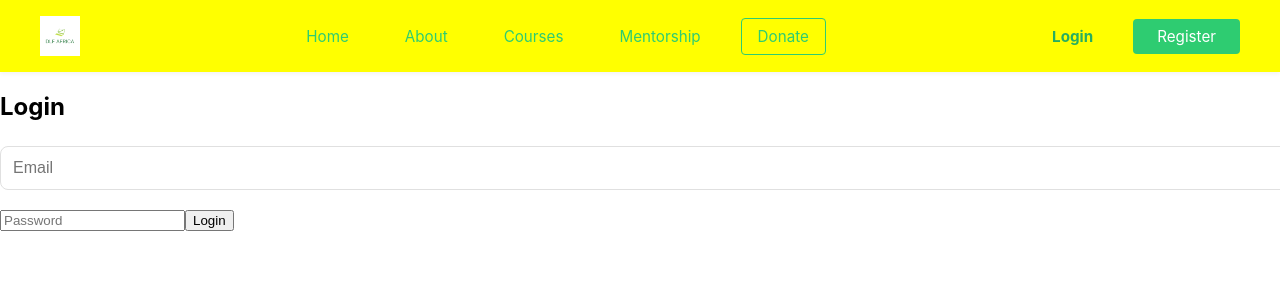
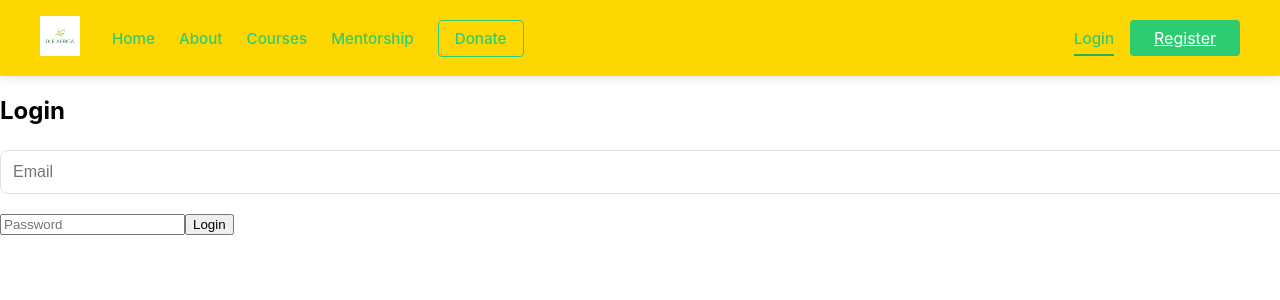
Before and after one commit to Darlington6/dlf-africa, a React (Create React App) app in the folder frontend/: page /login in a window 1280 px wide. Shown: the top 300 px of the page. Built offline with nearby package versions, Linux system fonts and the light colour scheme; no server answers.

Commit message:
Modified mobile view for navbar

```diff
--- a/frontend/src/components/Navbar.css
+++ b/frontend/src/components/Navbar.css
@@ -1,12 +1,11 @@
-/* Navbar.css - Final Enhanced Version */
+/* Navbar Base Styles */
 .navbar {
     width: 100%;
-    z-index: 1000;
-    background-color: yellow;
-    padding: 1rem 0;
-    box-shadow: 0 2px 4px rgba(0,0,0,0.05);
+    background-color: #FFD700;
+    box-shadow: 0 2px 10px rgba(0, 0, 0, 0.1);
     position: sticky;
     top: 0;
+    z-index: 1000;
   }
 
   .nav-container {
@@ -15,82 +14,84 @@
     align-items: center;
     max-width: 1200px;
     margin: 0 auto;
-    padding: 0 2rem;
+    padding: 1rem 2rem;
     position: relative;
   }
 
-.nav-logo a {
-    display: flex;
-    align-items: center;
-    text-decoration: none;
+  .nav-logo .logo-img {
+    height: 40px;
+    transition: transform 0.3s ease;
   }
 
-/* Navigation Links */
+  .nav-logo .logo-img:hover {
+    transform: scale(1.05);
+  }
+
+  /* Desktop Navigation */
   .nav-menu,
   .nav-auth {
     display: flex;
-    gap: 1.5rem;
     align-items: center;
   }
 
-.nav-menu a,
-.nav-auth a,
-.nav-auth button {
+  .nav-menu {
+    gap: 1.5rem;
+    margin-left: 2rem;
+  }
+
+  .nav-auth {
+    gap: 1rem;
+    margin-left: auto;
+  }
+
+  .nav-link,
+  .auth-link {
     color: #2ecc71;
     text-decoration: none;
-    padding: 0.5rem 1rem;
+    font-size: 0.95rem;
+    font-weight: 500;
+    padding: 0.5rem 0;
+    position: relative;
     transition: all 0.3s ease;
-    background-color: transparent;
-    border: none;
-    font-size: 0.95rem;
-    display: flex;
-    align-items: center;
-    gap: 0.5rem;
   }
 
-/* Active Link */
-.nav-menu a.active,
-.nav-auth a.active {
-    font-weight: bold;
+  .nav-link:hover,
+  .auth-link:hover {
     color: #27ae60;
   }
 
-/* Donate Link Special Style */
-.nav-menu a[href="/donation"] {
-    border: 1px solid #2ecc71 !important;
-    border-radius: 4px;
+  .nav-link.active::after,
+  .auth-link.active::after {
+    content: '';
+    position: absolute;
+    bottom: 0;
+    left: 0;
+    width: 100%;
+    height: 2px;
+    background-color: #27ae60;
   }
 
-/* Register Button */
+  /* Special Buttons */
+  .donation-link {
+    border: 1px solid #2ecc71;
+    border-radius: 4px;
+    padding: 0.5rem 1rem !important;
+  }
+
   .register-btn {
-    background-color: #2ecc71 !important;
+    background-color: #2ecc71;
     color: white !important;
     border-radius: 4px;
-    padding: 0.5rem 1.5rem !important;
+    padding: 0.5rem 1.5rem;
   }
 
-/* Logout Button */
   .logout-btn {
-    border: 1px solid #e74c3c !important;
-    color: #e74c3c !important;
+    border: 1px solid #e74c3c;
+    color: #e74c3c;
     border-radius: 4px;
-    padding: 0.5rem 1.5rem !important;
-}
-
-/* Hover Effects */
-.nav-menu a:hover,
-.nav-auth a:hover {
-    color: #27ae60;
-}
-
-.nav-menu a[href="/donation"]:hover,
-.register-btn:hover {
-    background-color: rgba(46, 204, 113, 0.1);
-    text-decoration: none;
-}
-
-.logout-btn:hover {
-    background-color: rgba(231, 76, 60, 0.1);
+    padding: 0.5rem 1.5rem;
+    background: transparent;
+    cursor: pointer;
   }
 
   /* Mobile Menu Button */
@@ -102,77 +103,90 @@
     font-size: 1.5rem;
     cursor: pointer;
     padding: 0.5rem;
-    transition: transform 0.3s ease;
+    z-index: 1001;
   }
 
-.mobile-menu-button.active {
-    transform: rotate(90deg);
+  /* Mobile Menu Backdrop */
+  .mobile-menu-backdrop {
+    display: none;
+    position: fixed;
+    top: 0;
+    left: 0;
+    right: 0;
+    bottom: 0;
+    background-color: rgba(0, 0, 0, 0.5);
+    z-index: 999;
+    opacity: 0;
+    transition: opacity 0.3s ease;
   }
 
-/* Enhanced Mobile Menu Styles */
+  .mobile-menu-backdrop.active {
+    display: block;
+    opacity: 1;
+  }
+
+  /* Responsive Styles */
   @media (max-width: 768px) {
+    .nav-container {
+      padding: 1rem;
+    }
+
+    .mobile-menu-button {
+      display: block;
+    }
+
     .nav-menu,
     .nav-auth {
-        display: none;
+      position: fixed;
+      top: 70px;
+      left: 0;
+      right: 0;
+      background-color: white;
       flex-direction: column;
-        width: 100%;
-        position: absolute;
-        top: 70px; /* Fixed position based on navbar height */
-        left: 0;
-        background-color: white;
-        padding: 0; /* Changed from 2rem to prevent overflow */
-        box-shadow: 0 4px 8px rgba(0,0,0,0.1);
+      gap: 0;
+      padding: 1rem 0;
+      box-shadow: 0 5px 10px rgba(0, 0, 0, 0.1);
+      transform: translateY(-100%);
+      opacity: 0;
+      transition: all 0.3s ease;
       z-index: 1000;
-        gap: 0;
       max-height: calc(100vh - 70px);
       overflow-y: auto;
     }
 
     .nav-menu.active,
     .nav-auth.active {
-        display: flex;
+      transform: translateY(0);
+      opacity: 1;
     }
 
-    .mobile-menu-button {
-        display: block;
+    .nav-link,
+    .auth-link,
+    .logout-btn {
+      width: 100%;
+      padding: 1rem 2rem;
+      text-align: left;
+      border-bottom: 1px solid #f0f0f0;
+      color: #333;
+      font-size: 1rem;
     }
 
-    /* Link items */
-    .nav-menu a,
-    .nav-auth a,
-    .nav-auth button {
-        padding: 1rem 2rem;
-        border-bottom: 1px solid #f0f0f0;
-        width: 100%;
-        text-align: left;
-        margin: 0;
-        color: #333;
-        font-size: 1rem;
-        justify-content: flex-start;
+    .nav-link.active::after,
+    .auth-link.active::after {
+      display: none;
     }
 
-    /* Remove border from last item */
-    .nav-menu a:last-child,
-    .nav-auth a:last-child,
-    .nav-auth button:last-child {
-        border-bottom: none;
-    }
-
-    /* Special buttons */
-    .nav-menu a[href="/donation"],
-    .register-btn,
-    .logout-btn {
-        margin: 1rem auto;
-        width: 90%;
-        text-align: center;
-        border: 1px solid !important;
-        border-radius: 4px;
-    }
-
-    /* Active state */
-    .nav-menu a.active,
-    .nav-auth a.active {
+    .nav-link.active,
+    .auth-link.active {
       background-color: rgba(46, 204, 113, 0.05);
       font-weight: bold;
     }
+
+    .donation-link,
+    .register-btn,
+    .logout-btn {
+      margin: 0.5rem auto;
+      width: calc(100% - 4rem);
+      text-align: center;
     }
+  }
--- a/frontend/src/components/Navbar.js
+++ b/frontend/src/components/Navbar.js
@@ -1,4 +1,4 @@
-import React, { useState } from "react";
+import React, { useState, useEffect } from "react";
 import { NavLink, useNavigate } from "react-router-dom";
 import { FaUser, FaSignOutAlt, FaBars, FaTimes } from "react-icons/fa";
 import "../components/Navbar.css";
@@ -8,6 +8,17 @@ const Navbar = () => {
   const token = localStorage.getItem("token");
   const [mobileMenuOpen, setMobileMenuOpen] = useState(false);
 
+  // Close mobile menu when clicking outside
+  useEffect(() => {
+    const handleClickOutside = (event) => {
+      if (mobileMenuOpen && !event.target.closest('.nav-container')) {
+        setMobileMenuOpen(false);
+      }
+    };
+    document.addEventListener('mousedown', handleClickOutside);
+    return () => document.removeEventListener('mousedown', handleClickOutside);
+  }, [mobileMenuOpen]);
+
   const handleLogout = () => {
     localStorage.removeItem("token");
     navigate("/login");
@@ -16,10 +27,7 @@ const Navbar = () => {
 
   const toggleMobileMenu = () => setMobileMenuOpen(!mobileMenuOpen);
 
-  // Close mobile menu when clicking any link
-  const closeMobileMenu = () => {
-    if (mobileMenuOpen) setMobileMenuOpen(false);
-  };
+  const closeMobileMenu = () => setMobileMenuOpen(false);
 
   const navLinks = [
     { path: "/", name: "Home" },
@@ -42,18 +50,14 @@ const Navbar = () => {
   return (
     <nav className="navbar">
       <div className="nav-container">
-        {/* Logo */}
         <div className="nav-logo">
           <NavLink to="/" onClick={closeMobileMenu}>
-            <img
-              src="/logo.png"
-              alt="DLF Africa Logo"
-              style={{ height: "40px" }}
-            />
+            <img src="/logo.png" alt="DLF Africa Logo" className="logo-img" />
           </NavLink>
         </div>
 
-        {/* Desktop Menu */}
+        <div className={`mobile-menu-backdrop ${mobileMenuOpen ? 'active' : ''}`}></div>
+
         <div className={`nav-menu ${mobileMenuOpen ? "active" : ""}`}>
           {navLinks.map((link) => (
             <NavLink
@@ -71,14 +75,13 @@ const Navbar = () => {
           ))}
         </div>
 
-        {/* Auth Links */}
         <div className={`nav-auth ${mobileMenuOpen ? "active" : ""}`}>
           {authLinks.map((link) => (
             link.path ? (
               <NavLink
                 key={link.path}
                 to={link.path}
-                className={link.isPrimary ? "register-btn" : ""}
+                className={link.isPrimary ? "register-btn" : "auth-link"}
                 onClick={closeMobileMenu}
               >
                 {link.icon && <span className="icon">{link.icon}</span>}
@@ -100,11 +103,11 @@ const Navbar = () => {
           ))}
         </div>
 
-        {/* Mobile Menu Button */}
         <button
           className={`mobile-menu-button ${mobileMenuOpen ? "active" : ""}`}
           onClick={toggleMobileMenu}
           aria-label="Toggle menu"
+          aria-expanded={mobileMenuOpen}
         >
           {mobileMenuOpen ? <FaTimes /> : <FaBars />}
         </button>
```
Lines whose indentation alone changed are shown as unchanged.
